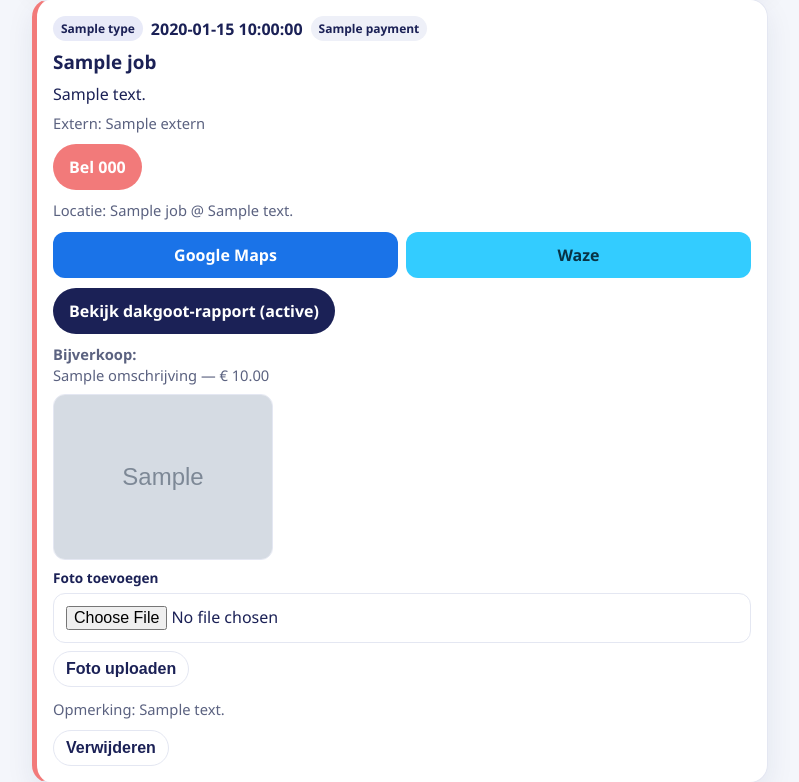
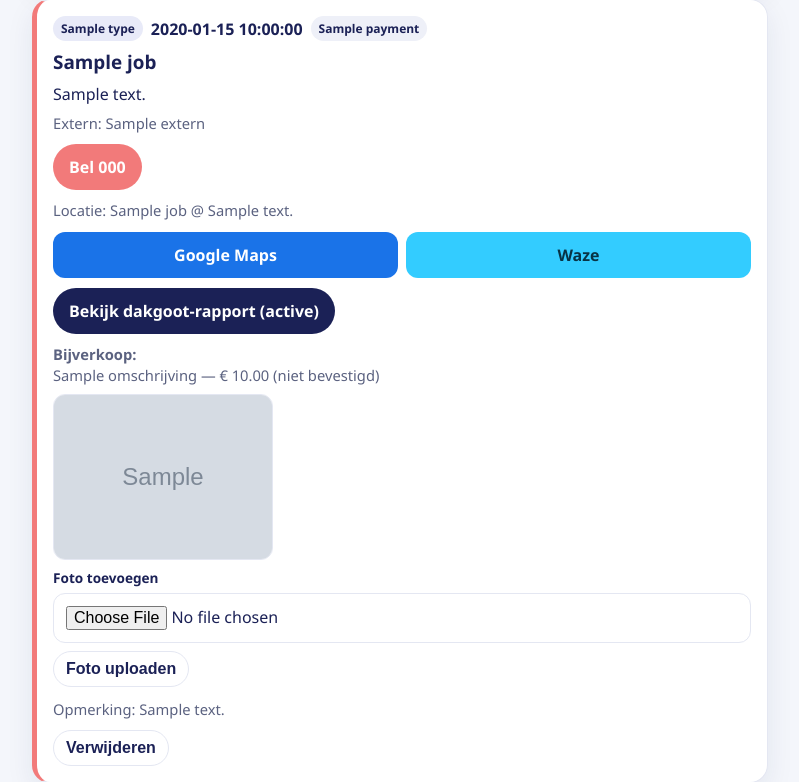
Before and after one commit to Kymmo2204/busportaal, a Flask app: template templates/admin_agenda.html in a window 1280 px wide. Shown: the part 390-1172 px from the top of the page, without its empty margins (240-1039 px from the left). Run offline with Flask 3, Linux system fonts and the light colour scheme; data comes from the database, SQL or seed files in the repository; the template is opened without the code that fills it: most values are stand-ins (such as "Sample title", 1, 10 or a date in 2020); grey boxes marked "Sample" are stand-in pictures; data that the repository does not hold is empty.

Commit message:
Add confirmation status to bijverkoop items

```diff
--- a/templates/admin_agenda.html
+++ b/templates/admin_agenda.html
@@ -55,7 +55,7 @@
     <div class="small" style="margin-top:8px">
       <strong>Bijverkoop:</strong>
       {% for b in j.bijverkoop %}
-        <div>{{ b.omschrijving }} — € {{ "%.2f"|format(b.bedrag) }}</div>
+        <div>{{ b.omschrijving }} — € {{ "%.2f"|format(b.bedrag) }} {% if b.confirmed %}✓{% else %}(niet bevestigd){% endif %}</div>
       {% endfor %}
     </div>
   {% endif %}
```
